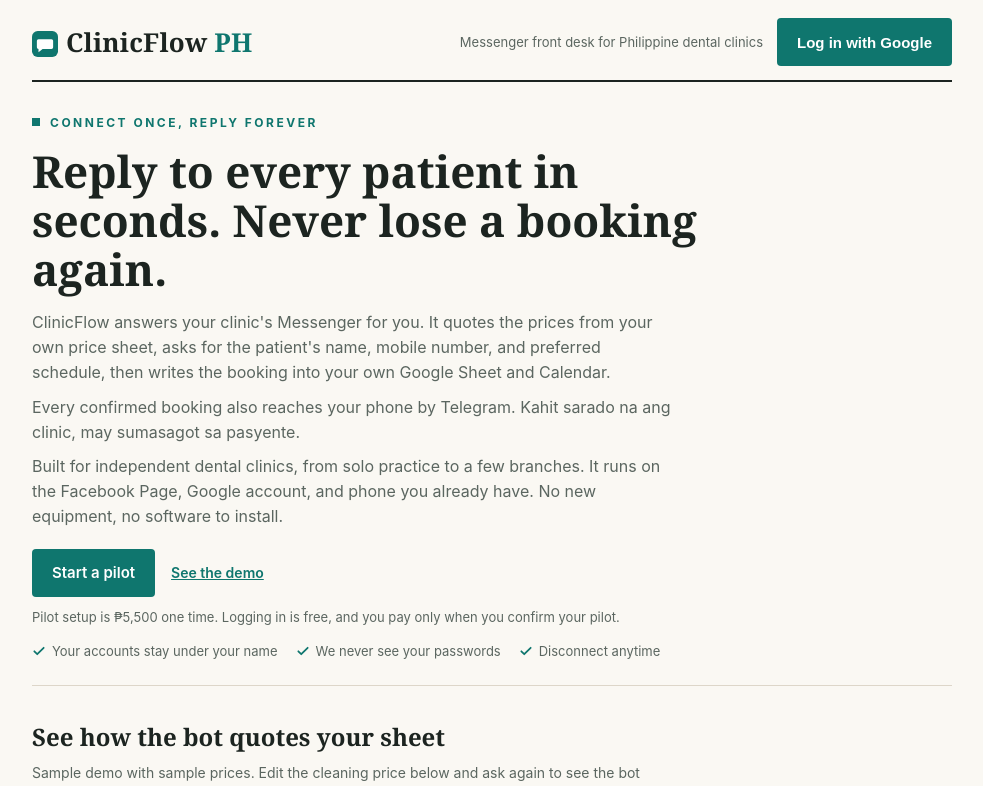
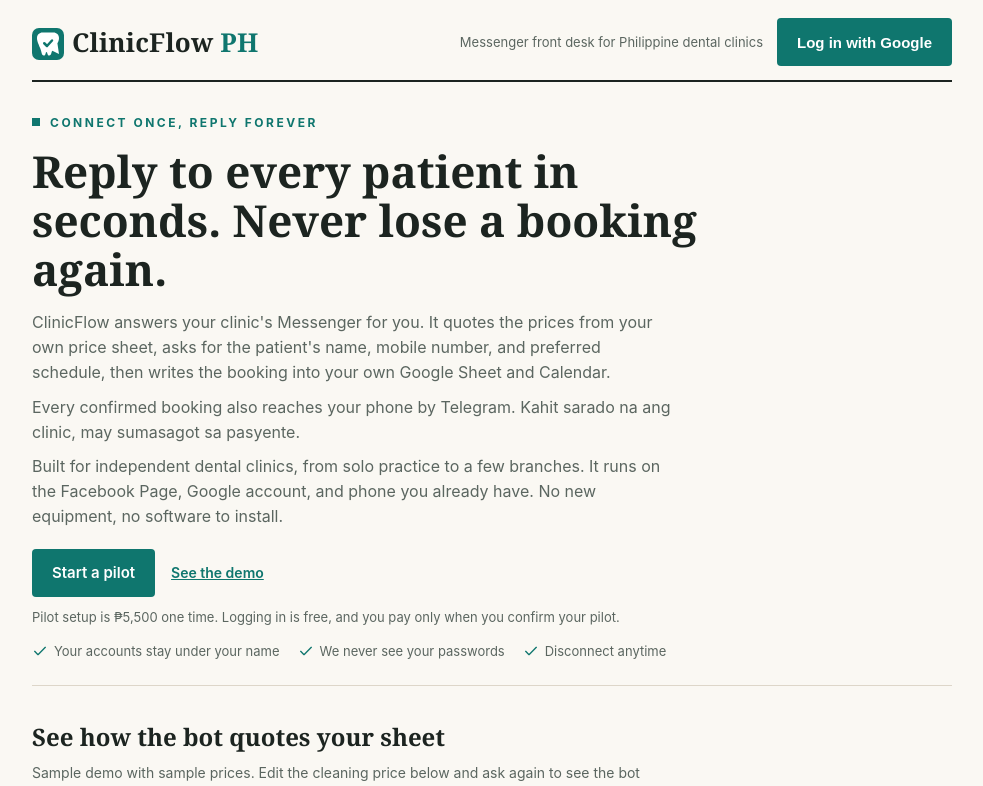
Before and after one commit to Yametech12/clinicflow-connect, a website: page index.html in a window 1280 px wide. Shown: the top 786 px of the page, without its empty margins (148-1131 px from the left). Drawn offline with Linux system fonts and the light colour scheme.

Commit message:
FL140-04: Booked Tooth brand mark and full icon set
Replace the generic chat bubble with the Booked Tooth mark (Part A) in
all five source spots (index header, dashboard shell and header, 404
header, favicon.svg) and every raster. New icon set: SVG master as
favicon.svg, ICO 16/32/48 with the simplified 16px variant (check stroke
6, notch apex raised), apple-touch-icon 180 full bleed, PWA 192 and 512,
new maskable 512 with 51px safe zone padding, manifest maskable entry
pointing at the new file. In-page trust check icons unified to the Part D
stroke system (stroke width 2, displayed 16px).

```diff
--- a/index.html
+++ b/index.html
@@ -47,6 +47,7 @@
   /* Shared tokens, GT-138: spacing scale 4, 8, 12, 16, 24, 32, 48. Type scale: 12 labels, 13 notes, 14 secondary body, 16 body and lede, headings at 18, 24, 32, 44 by role. Display numerals (brand, step numbers, prices) sit outside the text scale. */
   /* Radius rule, GT-138: ledger surfaces and tags squared at 0 to 2px, interactive controls 4px, phone mock the single deliberate exception at 14px as a device depiction. */
   .brand-mark{fill:var(--teal)}
+  .brand-check{stroke:var(--teal)}
   :root{
     --paper:#faf8f3;
     --ink:#1c2420;
@@ -109,7 +110,7 @@
   }
   .brand{font-family:Georgia,"Times New Roman",serif;font-size:26px;font-weight:700;letter-spacing:.2px}
   .brand span{color:var(--teal)}
-  .brand svg{vertical-align:-5px;margin-right:8px}
+  .brand svg{vertical-align:-8px;margin-right:8px}
   .head-actions{display:flex;align-items:center;gap:14px;flex-wrap:wrap}
   .topnote{font-size:13px;color:var(--muted)}
   button.loginbtn{
@@ -283,7 +284,7 @@
 <div class="wrap">
 
   <header class="top">
-    <div class="brand"><svg width="26" height="26" viewBox="0 0 32 32" aria-hidden="true"><rect class="brand-mark" width="32" height="32" rx="7"/><path d="M8 10h16a2 2 0 0 1 2 2v8a2 2 0 0 1-2 2H13l-5 4v-4H8a2 2 0 0 1-2-2v-8a2 2 0 0 1 2-2z" fill="#ffffff"/></svg>ClinicFlow <span>PH</span></div>
+    <div class="brand"><svg width="32" height="32" viewBox="0 0 64 64" aria-hidden="true"><rect class="brand-mark" width="64" height="64" rx="14"/><path d="M21 9h22c6 0 11 4.6 11 11 0 4.4-1.6 7.6-3.2 10.6L54 52l-13.4-6.4c-.9 1.2-1.5 3-2 5-.7 2.6-1.7 4.4-4.1 4.4-2.3 0-3.2-1.8-3.8-4.2-.3-1.3-.6-2.8-1.7-2.8s-1.4 1.5-1.7 2.8c-.6 2.4-1.5 4.2-3.8 4.2-2.4 0-3.4-1.8-4.1-4.4-.9-3.4-1.6-6.4-2.8-9.4C11.4 28.4 10 25.4 10 20c0-6.4 5-11 11-11z" fill="#ffffff"/><path class="brand-check" d="M24.5 30.5l5.5 5.5L40 25" fill="none" stroke-width="5" stroke-linecap="round" stroke-linejoin="round"/></svg>ClinicFlow <span>PH</span></div>
     <div class="head-actions">
       <div class="topnote">Messenger front desk for Philippine dental clinics</div>
       <button class="loginbtn" type="button" data-login>Log in with Google</button>
@@ -311,9 +312,9 @@
     <button class="herobtn" type="button" data-login>Start a pilot</button><a class="demo-jump" href="#demo">See the demo</a>
     <p class="cta-note">Pilot setup is ₱5,500 one time. Logging in is free, and you pay only when you confirm your pilot.</p>
     <div class="trustrow">
-      <span class="titem"><svg width="14" height="14" viewBox="0 0 24 24" fill="none" aria-hidden="true"><path d="M4 12.5l5 5L20 6.5" stroke="currentColor" stroke-width="3" stroke-linecap="round" stroke-linejoin="round"/></svg>Your accounts stay under your name</span>
-      <span class="titem"><svg width="14" height="14" viewBox="0 0 24 24" fill="none" aria-hidden="true"><path d="M4 12.5l5 5L20 6.5" stroke="currentColor" stroke-width="3" stroke-linecap="round" stroke-linejoin="round"/></svg>We never see your passwords</span>
-      <span class="titem"><svg width="14" height="14" viewBox="0 0 24 24" fill="none" aria-hidden="true"><path d="M4 12.5l5 5L20 6.5" stroke="currentColor" stroke-width="3" stroke-linecap="round" stroke-linejoin="round"/></svg>Disconnect anytime</span>
+      <span class="titem"><svg width="16" height="16" viewBox="0 0 24 24" fill="none" aria-hidden="true"><path d="M4 12.5l5 5L20 6.5" stroke="currentColor" stroke-width="2" stroke-linecap="round" stroke-linejoin="round"/></svg>Your accounts stay under your name</span>
+      <span class="titem"><svg width="16" height="16" viewBox="0 0 24 24" fill="none" aria-hidden="true"><path d="M4 12.5l5 5L20 6.5" stroke="currentColor" stroke-width="2" stroke-linecap="round" stroke-linejoin="round"/></svg>We never see your passwords</span>
+      <span class="titem"><svg width="16" height="16" viewBox="0 0 24 24" fill="none" aria-hidden="true"><path d="M4 12.5l5 5L20 6.5" stroke="currentColor" stroke-width="2" stroke-linecap="round" stroke-linejoin="round"/></svg>Disconnect anytime</span>
     </div>
   </div>
 
```
Also changed, not shown: 404.html (+3 -2 lines), dashboard.html (+4 -3 lines), apple-touch-icon.png, favicon.ico, favicon.svg, icon-192.png, icon-512.png, icon-maskable-512.png (added), manifest.webmanifest.
